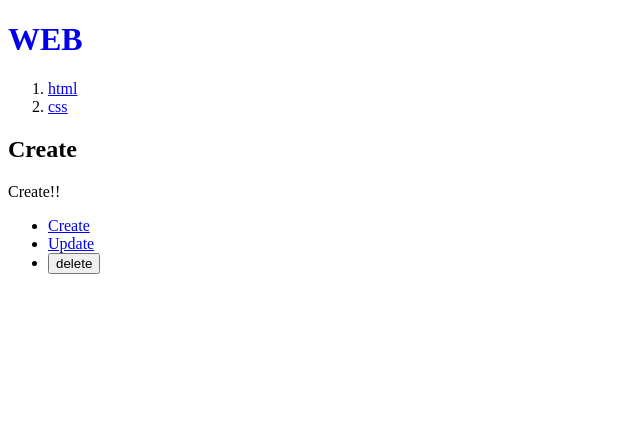
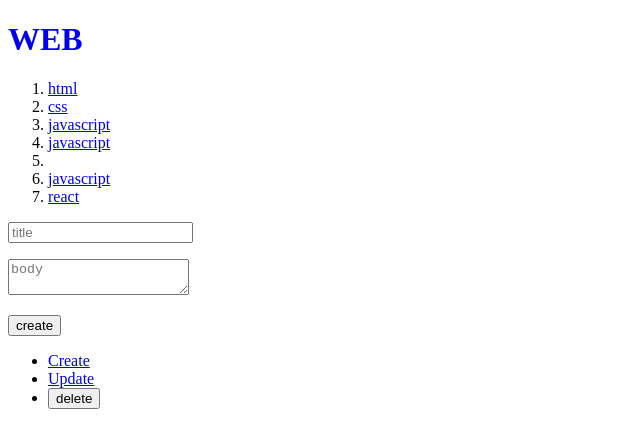
Before and after one commit to keynene/Next.js_study, a Next.js app: page /create in a window 1280 px wide. Shown: the top 448 px of the page, without its empty margins (0-640 px from the left). Built offline with nearby package versions, Linux system fonts and the light colour scheme; data requests are answered from the project's data file.

Commit message:
POST: db.json에 POST요청하기 (client components)

```diff
--- a/db.json
+++ b/db.json
@@ -1,18 +1,51 @@
 {
   "topics": [
-    {"id":1, "title":"html", "body":"html is..."},
-    {"id":2, "title":"css", "body":"css is..."}
+    {
+      "id": "1",
+      "title": "html",
+      "body": "html is..."
+    },
+    {
+      "id": "2",
+      "title": "css",
+      "body": "css is..."
+    },
+    {
+      "id": "51f3",
+      "title": "javascript",
+      "body": "javascript is ..."
+    },
+    {
+      "id": "41db",
+      "title": "javascript",
+      "body": "javascript is ..."
+    },
+    {
+      "id": "5dd8",
+      "title": "",
+      "body": ""
+    },
+    {
+      "id": "1152",
+      "title": "javascript",
+      "body": "javascript is ..."
+    },
+    {
+      "id": "c573",
+      "title": "react",
+      "body": "react is ..."
+    }
   ],
   "posts": [
     {
-      "id": 1,
+      "id": "1",
       "title": "json-server",
       "author": "typicode"
     }
   ],
   "comments": [
     {
-      "id": 1,
+      "id": "1",
       "body": "some comment",
       "postId": 1
     }
--- a/src/app/create/layout.js
+++ /dev/null
@@ -1,9 +0,0 @@
-export default function Layout(props){
-  return(
-    <form>
-      <h2>Create</h2>
-      {props.children}
-    </form>
-  )
-
-}
--- a/src/app/create/page.js
+++ b/src/app/create/page.js
@@ -1,5 +1,45 @@
+
+"use client"
+
+import { useRouter } from "next/navigation";
+
+  //onSubmit이 클라이언트 컴포넌트에서만 사용가능하기 때문
 export default function Create(){
+  const router = useRouter();
+
   return(
-    <>Create!!</>
+    <form onSubmit={(e)=>{
+      e.preventDefault();
+
+      //e.target을 하면 target이 form태그를 가리키게 됨
+      const title = e.target.title.value;
+      const body = e.target.body.value;
+
+      const options = {
+        method: 'POST',
+        headers: {
+          'Content-Type': 'application/json'
+        },
+        body: JSON.stringify({title,body})
+      }
+
+      fetch(`http://localhost:9999/topics`, options)
+        .then(res=>res.json())
+        .then(result=>{
+          console.log(result);
+          const lastid = result.id;
+          router.push(`/read/${lastid}`)
+        })
+    }}>
+      <p>
+        <input type="text" name="title" placeholder="title" />
+      </p>
+      <p>
+        <textarea name="body" placeholder="body" />
+      </p>
+      <p>
+        <input type="submit" value="create" />
+      </p>
+    </form>
   )
 }
```
